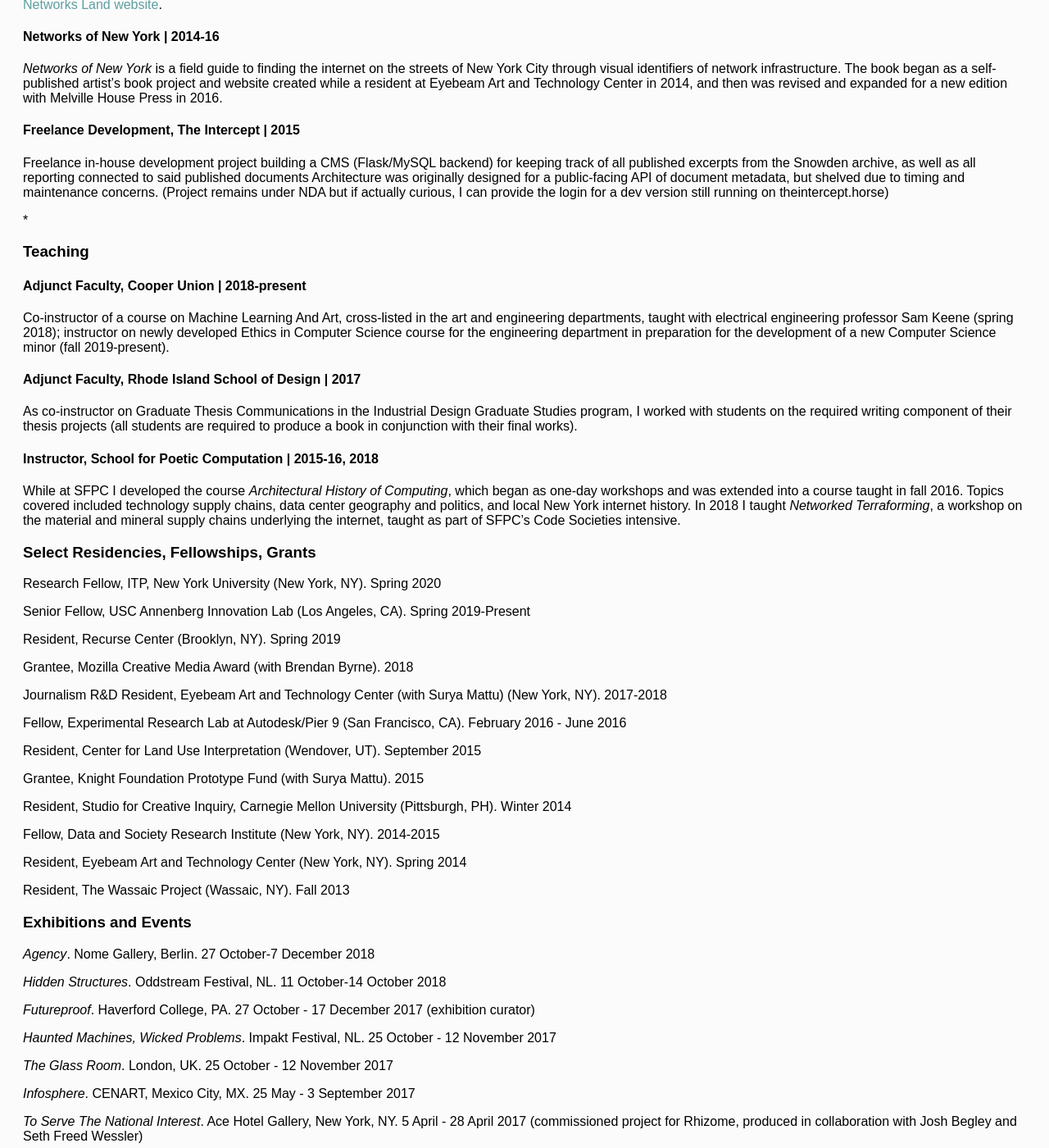
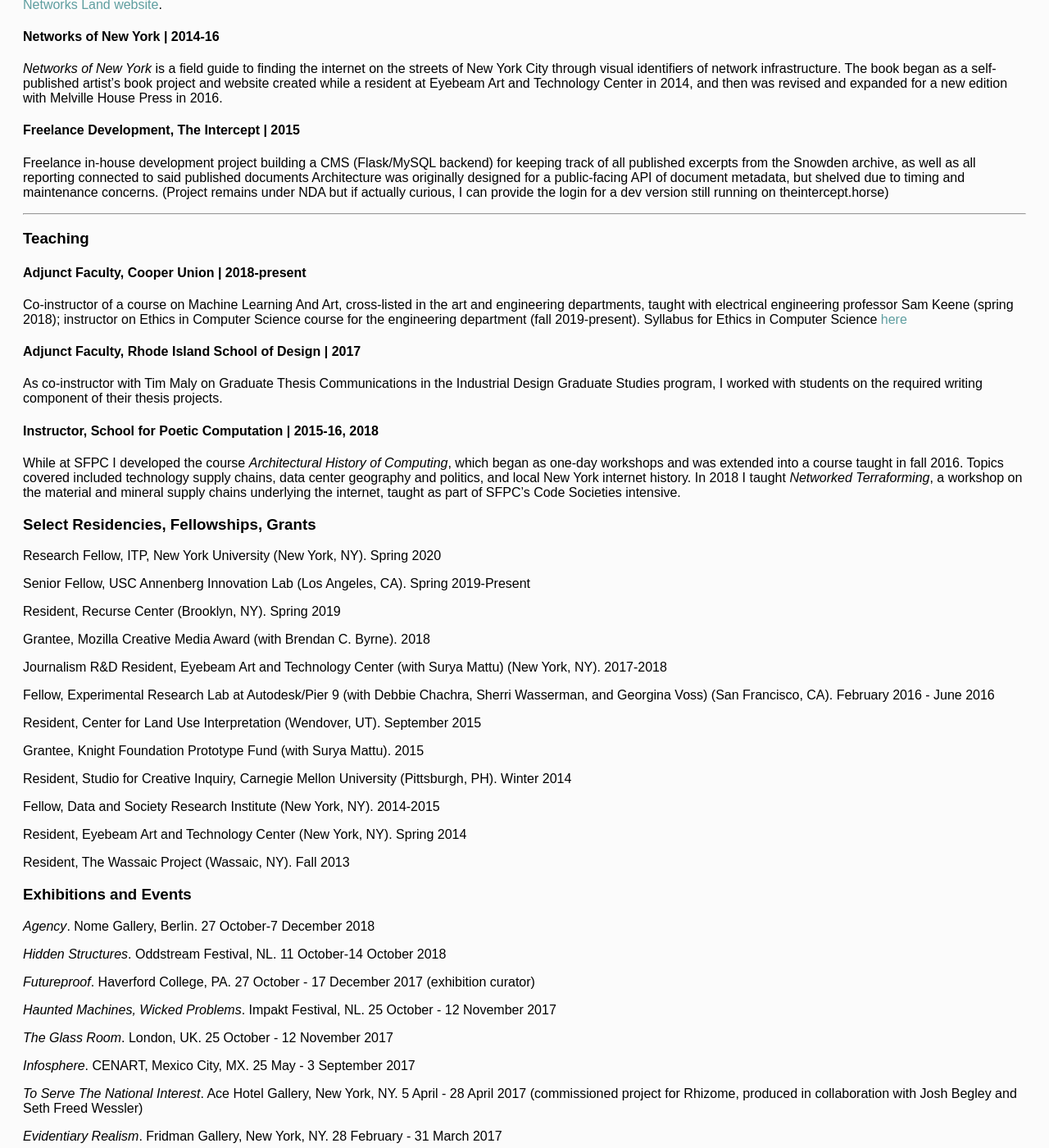
Before and after one commit to lifewinning/lifewinning, a Jekyll site: the page built from resume.md, in a window 1280 px wide and 1400 px high, scrolled down 1379 px. Shown: the whole window at 82% size. Built offline with Jekyll 4.4.1, drawn with Linux system fonts in a browser that asks for light colours; some of the changed text lies outside the part shown.

Commit message:
add engadget, tweaking resume

```diff
--- a/resume.md
+++ b/resume.md
@@ -3,12 +3,12 @@
 title: Hello!
 photo: for_sure_man.jpg
 permalink: /resume/
-who: "I'm just a person. I live on a <a href=https://www.youtube.com/watch?v=QI4NvgpjXYo>small island off the coast of America</a>. I wrote <a href=http://mhpbooks.com/books/networks-of-new-york/>a book</a> about finding the internet on the street.<br><br>I am terrible at being professionally legible and enough people have shamed me about this that I'm making an effort. "
+who: "I'm just a person. I live on a <a href=https://www.youtube.com/watch?v=QI4NvgpjXYo>small island off the coast of America</a>. I wrote <a href=http://mhpbooks.com/books/networks-of-new-york/>a book</a> about finding the internet on the street.<br><br>I am terrible at being professionally legible and enough people have shamed me about this that I'm making an effort."
 ---
 
 ## Wait But How Do You Make Money?
 
-I do a range of things to make money. Sometimes I do residencies and fellowships, freelance writing words, freelance writing code, and sometimes sell things I've made. I also have a [Patreon](http://patreon.com/lifewinning) that helps cover the bills.
+I do a range of things to make money. Sometimes I do residencies and fellowships, freelance writing words, freelance writing code, and sometimes sell things I've made. I also have a [Patreon](http://patreon.com/lifewinning).
 
 And, yes, I could always use more work. If you think I could be useful to your endeavors please get in touch at [lifewinning@gmail.com](mailto:lifewinning@gmail.com).
 
@@ -39,22 +39,21 @@
 
 Freelance in-house development project building a CMS (Flask/MySQL backend) for keeping track of all published excerpts from the Snowden archive, as well as all reporting connected to said published documents Architecture was originally designed for a public-facing API of document metadata, but shelved due to timing and maintenance concerns. (Project remains under NDA but if actually curious, I can provide the login for a dev version still running on theintercept.horse)
 
-*
+***
 
 ### Teaching
 
 #### Adjunct Faculty, Cooper Union | 2018-present
 
-Co-instructor of a course on Machine Learning And Art, cross-listed in the art and engineering departments, taught with electrical engineering professor Sam Keene (spring 2018); instructor on newly developed Ethics in Computer Science course for the engineering department in preparation for the development of a new Computer Science minor (fall 2019-present).
+Co-instructor of a course on Machine Learning And Art, cross-listed in the art and engineering departments, taught with electrical engineering professor Sam Keene (spring 2018); instructor on Ethics in Computer Science course for the engineering department (fall 2019-present). Syllabus for Ethics in Computer Science [here](https://docs.google.com/document/d/1CQB0vVaEVmrNS0ABMXgyq-MK--WwWFBzI03YqNNDlV8/edit?usp=sharing)
 
 #### Adjunct Faculty, Rhode Island School of Design | 2017
 
-As co-instructor on Graduate Thesis Communications in the Industrial Design Graduate Studies program, I worked with students on the required writing component of their thesis projects (all students are required to produce a book in conjunction with their final works).
+As co-instructor with Tim Maly on Graduate Thesis Communications in the Industrial Design Graduate Studies program, I worked with students on the required writing component of their thesis projects.
 
 #### Instructor, School for Poetic Computation | 2015-16, 2018
 
 While at SFPC I developed the course *Architectural History of Computing*, which began as one-day workshops and was extended into a course taught in fall 2016. Topics covered included technology supply chains, data center geography and politics, and local New York internet history. In 2018 I taught *Networked Terraforming*, a workshop on the material and mineral supply chains underlying the internet, taught as part of SFPC's Code Societies intensive.
-
 
 ### Select Residencies, Fellowships, Grants
 
@@ -64,11 +63,11 @@
 
 Resident, Recurse Center (Brooklyn, NY). Spring 2019
 
-Grantee, Mozilla Creative Media Award (with Brendan Byrne). 2018
+Grantee, Mozilla Creative Media Award (with Brendan C. Byrne). 2018
 
 Journalism R&D Resident, Eyebeam Art and Technology Center (with Surya Mattu) (New York, NY). 2017-2018
 
-Fellow, Experimental Research Lab at Autodesk/Pier 9 (San Francisco, CA). February 2016 - June 2016
+Fellow, Experimental Research Lab at Autodesk/Pier 9 (with Debbie Chachra, Sherri Wasserman, and Georgina Voss) (San Francisco, CA). February 2016 - June 2016
 
 Resident, Center for Land Use Interpretation (Wendover, UT). September 2015
 
@@ -117,7 +116,7 @@
 
 ### Selected Talks, Panels, and Workshops
 
-See [talks](/talks/)
+See [talks](/talks)
 
 ### Skills
 
```
Also changed, not shown: other parts of resume.md (+2 -2 lines).
